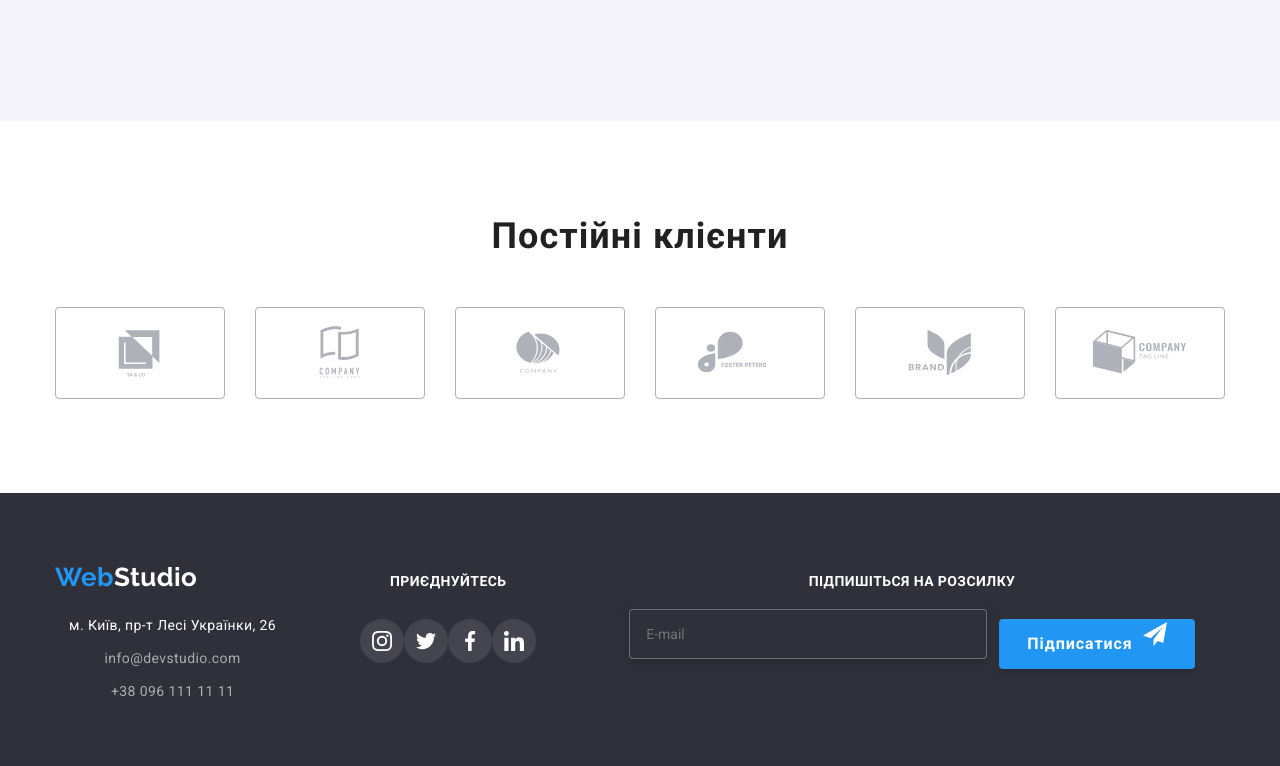
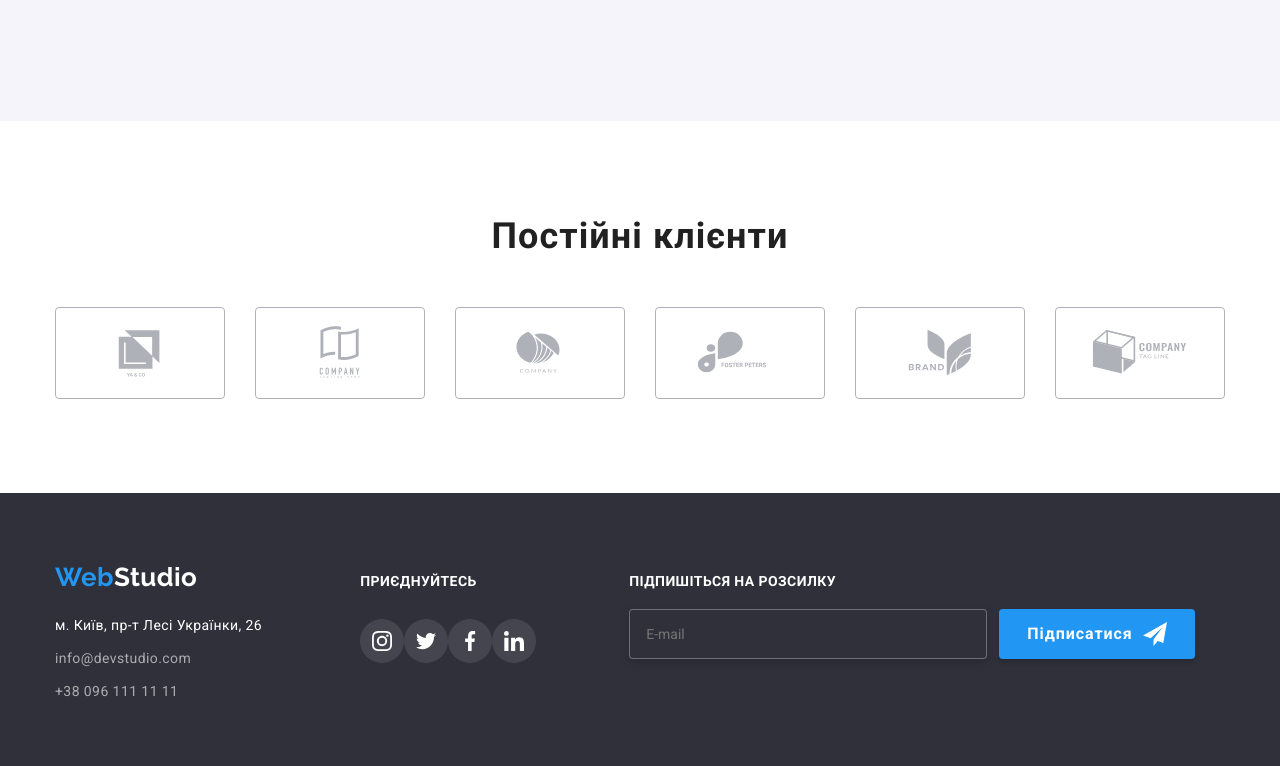
Before and after one commit to NikolayDenisenko/goit-markup-hw-08, a plain HTML site: page index.html in a window 1280 px wide. Shown: the part 2043-2809 px from the top of the page. Drawn offline with nearby package versions, Linux system fonts and the light colour scheme.

Commit message:
Адаптивна верстка - ок

```diff
--- a/sass/components/_page_footer.scss
+++ b/sass/components/_page_footer.scss
@@ -57,6 +57,7 @@
 
 .footer__contact {
     font-style: normal;
+
 }
 
 .address{
@@ -74,7 +75,7 @@
     @media screen and (min-width:768px) {}
 
     @media screen and (min-width:1200px) {
-
+        align-items: baseline;
         &>li:not(:last-child) {
                 padding-bottom: 9px;
             }
@@ -144,7 +145,7 @@
         line-height: calc(16/14);
         letter-spacing: 0.03em;
         text-transform: uppercase;
-
+        text-align: left;
         color: #FFFFFF;}
 }
 
@@ -169,10 +170,10 @@
 
     @media screen and (min-width:1200px) {
         display: flex;
-            justify-content: center;
-            gap: 10px;
-            margin-top: 20px;
-
+        justify-content: center;
+        gap: 10px;
+        margin-top: 20px;
+        align-items: baseline;
     }
 }
 
@@ -235,7 +236,7 @@
     @media screen and (min-width:768px) {}
 
     @media screen and (min-width:1200px) {
-
+            align-items: baseline;
             flex-direction: row;
             }
         }
```
Also changed, not shown: css/main.css, css/main.min.css, 2 other files.
